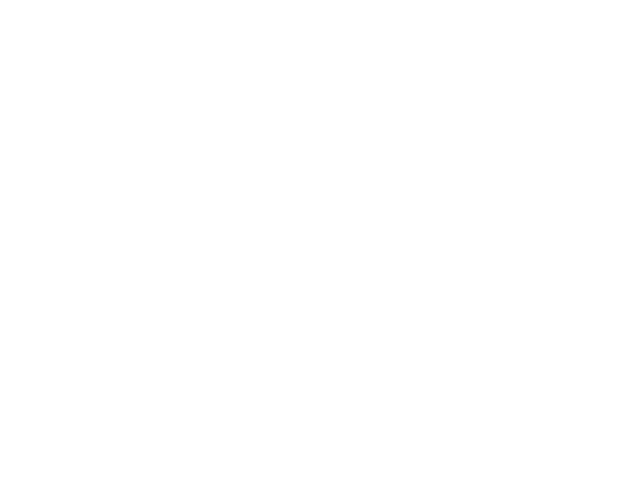
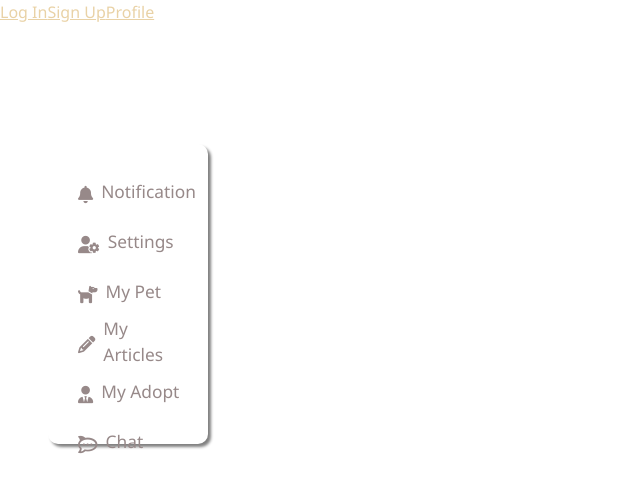
Before and after one commit to zawarudoooooooo/2023-12-25, a Vue app: page /MyPet in a window 1280 px wide. Before the commit this address had no page. Shown: the top 492 px of the page, without its empty margins (0-640 px from the left). Built offline with nearby package versions, Linux system fonts and the light colour scheme.

Commit message:
ProfileDashBoard change style

```diff
--- a/src/assets/_variables.scss
+++ b/src/assets/_variables.scss
@@ -298,7 +298,8 @@ $cyans: (
 // fusv-enable
 
 // scss-docs-start theme-color-variables
-$primary:       $blue !default;
+$primary:       #E9D2A6;
+// $primary:       $blue !default;
 $secondary:     $gray-600 !default;
 $success:       $green !default;
 $info:          $cyan !default;
--- a/src/assets/main.scss
+++ b/src/assets/main.scss
@@ -6,7 +6,6 @@
 
 // colors
 // 主色
-$primary: #E9D2A6;
 $primaryBgc: #F8F5EE;
 // 論壇
 $forum: #6E75A8;
--- a/src/components/Header.vue
+++ b/src/components/Header.vue
@@ -1,8 +1,22 @@
 <script>
+import { RouterLink } from 'vue-router';
+export default{
+    date(){
+        return{
+
+        }
+    },
+    components: {
+        RouterLink
+    }
+}
 </script>
 
 <template>
     <div class="header">
+        <RouterLink to="/Login">Log In</RouterLink>
+        <RouterLink to="/SignUp">Sign Up</RouterLink>
+        <RouterLink to="/Profile">Profile</RouterLink>
     </div>
 </template>
 
@@ -11,5 +25,6 @@
         width: 100vw;
         height: 15vh;
         background-color: white;
+        justify-content: space-between;
     }
 </style>
--- a/src/components/ProfileDashBoard.vue
+++ b/src/components/ProfileDashBoard.vue
@@ -6,8 +6,8 @@
             }
         },
         methods:{
-            goProfileSetting() {
-                this.$router.push('/ProfileSetting');
+            goTo(x) {
+                this.$router.push(x);
             }
         }
     }
@@ -15,27 +15,27 @@
 
 <template>
     <div class="dashboardArea">
-        <div class="notification">
+        <div class="notification line">
             <i class="fa-solid fa-bell"></i>
             <p>Notification</p>
         </div>
-        <div class="setting">
+        <div class="setting line">
             <i class="fa-solid fa-user-gear"></i>
-            <p @click="goProfileSetting">Settings</p>
+            <p @click="goTo('/ProfileSetting')">Settings</p>
         </div>
-        <div class="pet">
+        <div class="pet line">
             <i class="fa-solid fa-dog"></i>
-            <p>My Pet</p>
+            <p @click="goTo('/MyPet')">My Pet</p>
         </div>
-        <div class="article">
+        <div class="article line">
             <i class="fa-solid fa-pencil"></i>
             <p>My Articles</p>
         </div>
-        <div class="adopt">
+        <div class="adopt line">
             <i class="fa-solid fa-user-tie"></i>
             <p>My Adopt</p>
         </div>
-        <div class="chat">
+        <div class="chat line">
             <i class="fa-brands fa-rocketchat"></i>
             <p>Chat</p>
             </div>
@@ -44,21 +44,26 @@
 
 <style lang="scss" scoped>
     .dashboardArea{
-        width: 10vw;
-        height: 35vh;
+        width: 160px;
+        height: 300px;
         background-color: white;
         border-radius: 10px;
         color: #978989;
         font-size: 13pt;
         box-shadow: 3px 3px 3px gray;
-
+        padding: 20px;
+        padding-left: 30px;
         i{
+            margin-bottom: 10px;
             margin-right: 1vmin
+        }
+        .line{
+            margin-bottom: 10px;
         }
         .notification{
             height: 5vh;
             display: flex;
-            justify-content: center;
+            justify-content: start;
             align-items: center;
             margin-top: 2vmin;
         }
@@ -66,35 +71,35 @@
         .setting{
             height: 5vh;
             display: flex;
-            justify-content: center;
+            justify-content: start;
             align-items: center;
         }
 
         .pet{
             height: 5vh;
             display: flex;
-            justify-content: center;
+            justify-content: start;
             align-items: center;
         }
 
         .article{
             height: 5vh;
             display: flex;
-            justify-content: center;
+            justify-content: start;
             align-items: center;
         }
 
         .adopt{
             height: 5vh;
             display: flex;
-            justify-content: center;
+            justify-content: start;
             align-items: center;
         }
 
         .chat{
             height: 5vh;
             display: flex;
-            justify-content: center;
+            justify-content: start;
             align-items: center;
         }
     }
--- a/src/router/index.js
+++ b/src/router/index.js
@@ -1,11 +1,17 @@
 import { createRouter, createWebHistory } from 'vue-router'
 import Login from '../views/Login.vue'
+import Home from '../views/HomeView.vue'
 
 const router = createRouter({
   history: createWebHistory(import.meta.env.BASE_URL),
   routes: [
     {
       path: '/',
+      name: 'Home',
+      component: Home
+    },
+    {
+      path: '/Login',
       name: 'Login',
       component: Login
     },
@@ -17,12 +23,17 @@ const router = createRouter({
     {
       path: '/Profile',
       name: 'Profile',
-      component: () => import('../views/Profile.vue')
+      component: () => import('../views/Profile.vue'),
     },
     {
       path: '/ProfileSetting',
       name: 'ProfileSetting',
       component: () => import('../views/ProfileSetting.vue')
+    },
+    {
+      path: '/MyPet',
+      name: 'MyPet',
+      component: () => import('../views/Profile_MyPets/MyPet.vue'),
     }
   ]
 })
--- /dev/null
+++ b/src/views/HomeView.vue
@@ -0,0 +1,13 @@
+<script>
+
+</script>
+
+
+<template>
+
+</template>
+
+
+<style>
+
+</style>
--- /dev/null
+++ b/src/views/Profile_MyPets/MyPet.vue
@@ -0,0 +1,42 @@
+<script>
+import ProfileDashBoard from '../../components/ProfileDashBoard.vue';
+export default{
+    data(){
+        return{
+
+        }
+    },
+    components: {
+        ProfileDashBoard
+    }
+}
+</script>
+
+
+<template>
+<div class="content">
+    <!-- 側邊功能區 -->
+    <div class="dashBoardArea">
+        <ProfileDashBoard />
+    </div>
+</div>
+</template>
+
+
+<style lang="scss" scoped>
+@import '../../assets/main.scss';
+
+.content{
+    width: 100vw;
+    height: auto;
+    margin-top: 3vmin;
+    display: flex;
+    justify-content: space-around;
+    background-color: #fff;
+    position: relative;
+    .dashBoardArea{
+        position: absolute;
+        left: 3rem;
+    }
+}
+</style>
```
